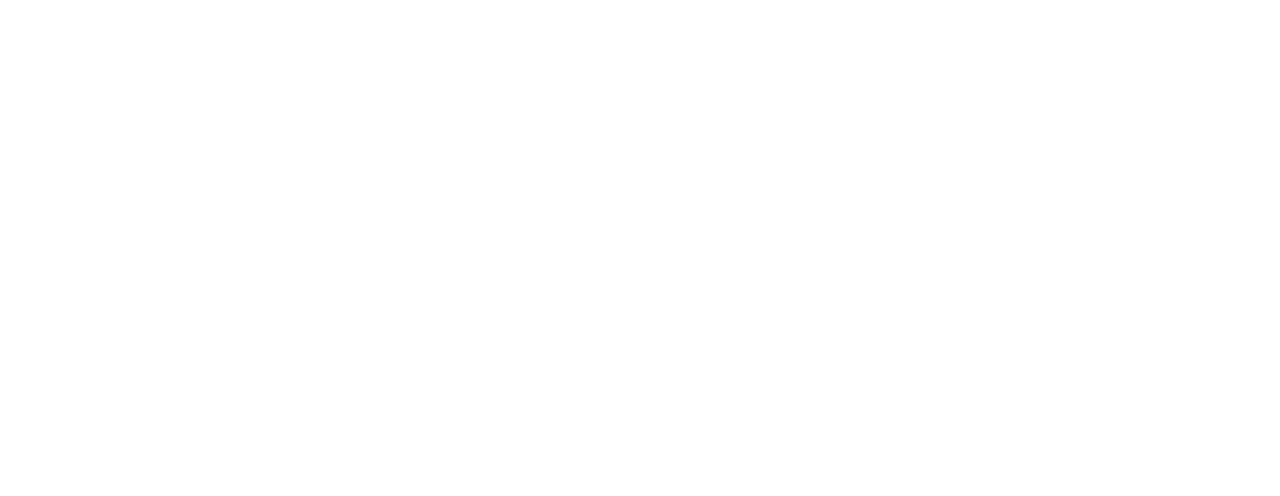
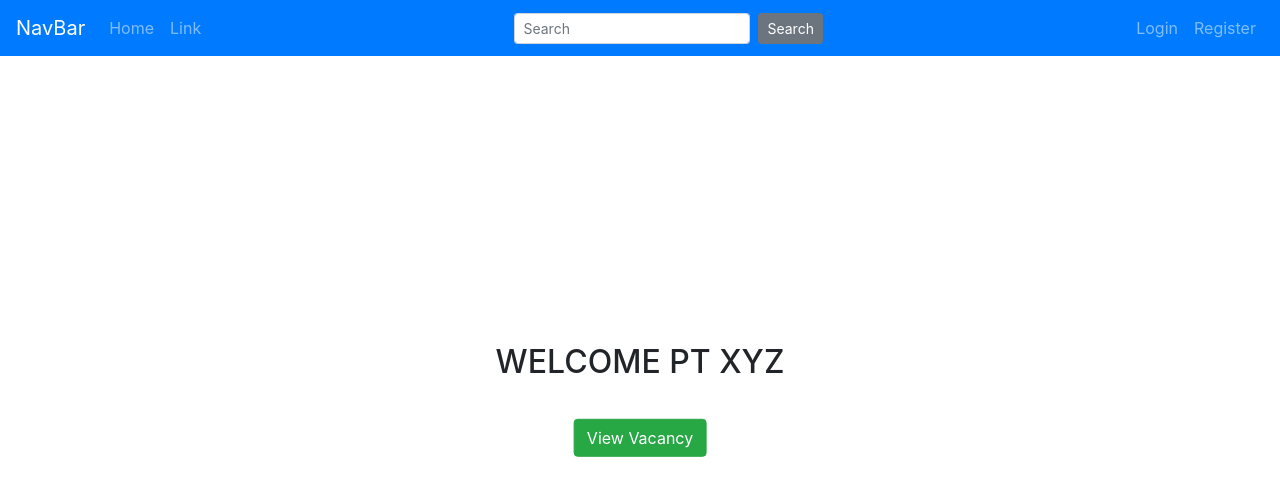
Before and after one commit to NicoFernando19/ProjectSkripsi, a Nuxt app in the folder frontend/: page /HomeVendor in a window 1280 px wide. Before the commit this address had no page. Shown: the top 496 px of the page. Built offline with nearby package versions, Linux system fonts and the light colour scheme; no server answers.

Commit message:
Add HomeVendor Page

```diff
--- a/frontend/pages/Home.vue
+++ b/frontend/pages/Home.vue
@@ -71,7 +71,6 @@
 import CategoryType from '@/components/CategoryType.vue'
 import axios from 'axios';
 
-
 export default {
   name: 'Home',
   middleware: 'auth',
--- /dev/null
+++ b/frontend/pages/HomeVendor.vue
@@ -0,0 +1,62 @@
+<template>
+<div class="homeVendor">
+  <navbar-web />
+  <div class="container">
+      <div class="center">
+        <h2 class="text-center">
+            WELCOME PT XYZ
+        </h2>
+        <div class="space"></div>
+        <a href="#" class="btn btn-success center-btn">View Vacancy</a>
+      </div>
+  </div>
+</div>
+</template>
+
+<script>
+import NavbarWeb from '@/components/NavbarWeb.vue'
+import CategoryType from '@/components/CategoryType.vue'
+import axios from 'axios';
+
+export default {
+  name: 'homeVendor',
+  middleware: 'auth',
+  components:{
+    NavbarWeb,
+    CategoryType
+  }
+}
+</script>
+
+<style scoped>
+.center-btn{
+    display: block;
+    margin-left: auto;
+    margin-right: auto;
+    max-width: fit-content;
+}
+
+.space{
+    height: 30px;
+}
+
+.container{
+    height: 850px;
+}
+
+.center {
+  margin: 0;
+  position: absolute;
+  top: 50%;
+  left: 50%;
+  -ms-transform: translate(-50%, -50%);
+  transform: translate(-50%, -50%);
+}
+
+.title{
+    display: block;
+    margin:auto;
+    height: fit-content;
+    width: fit-content;
+}
+</style>
```
